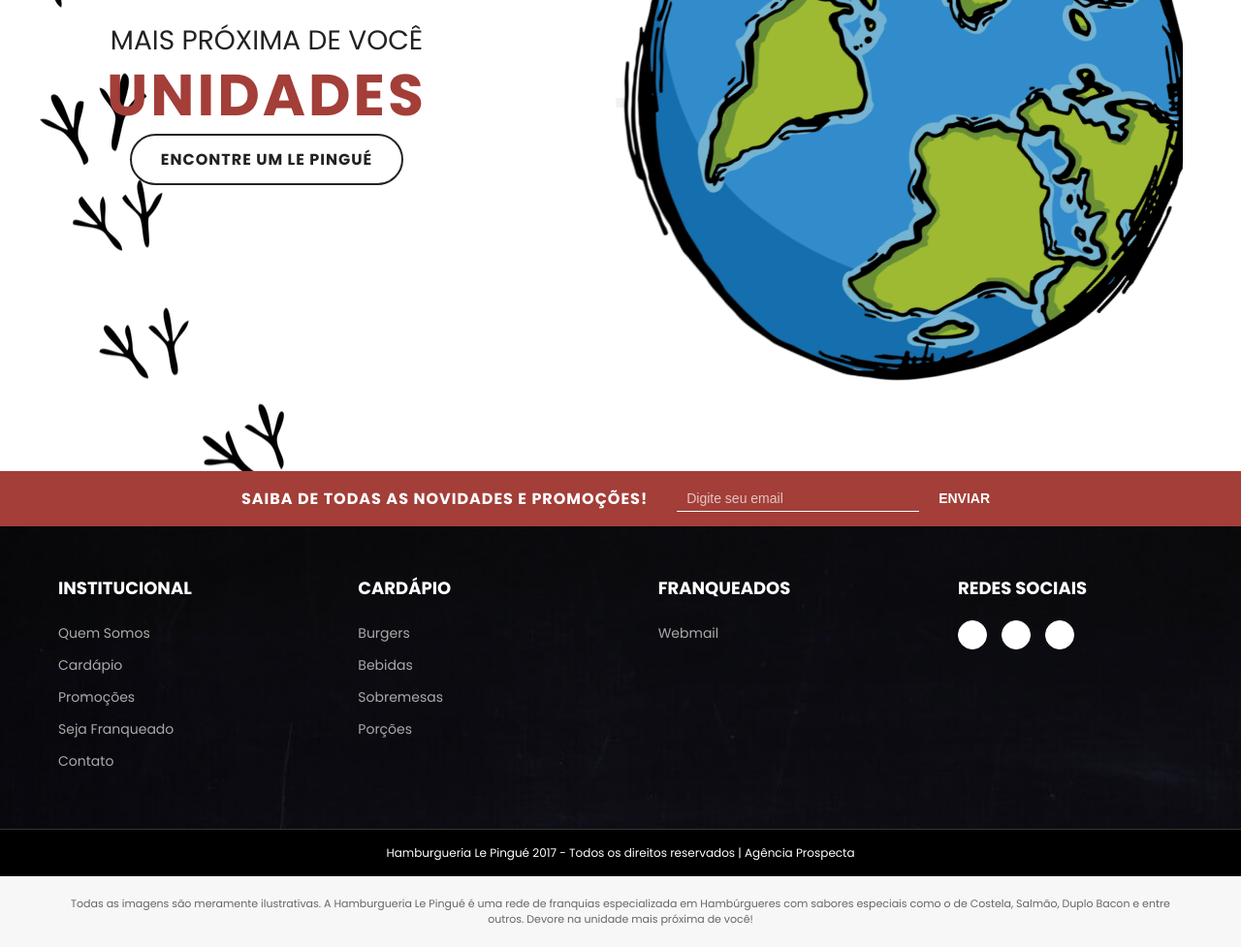
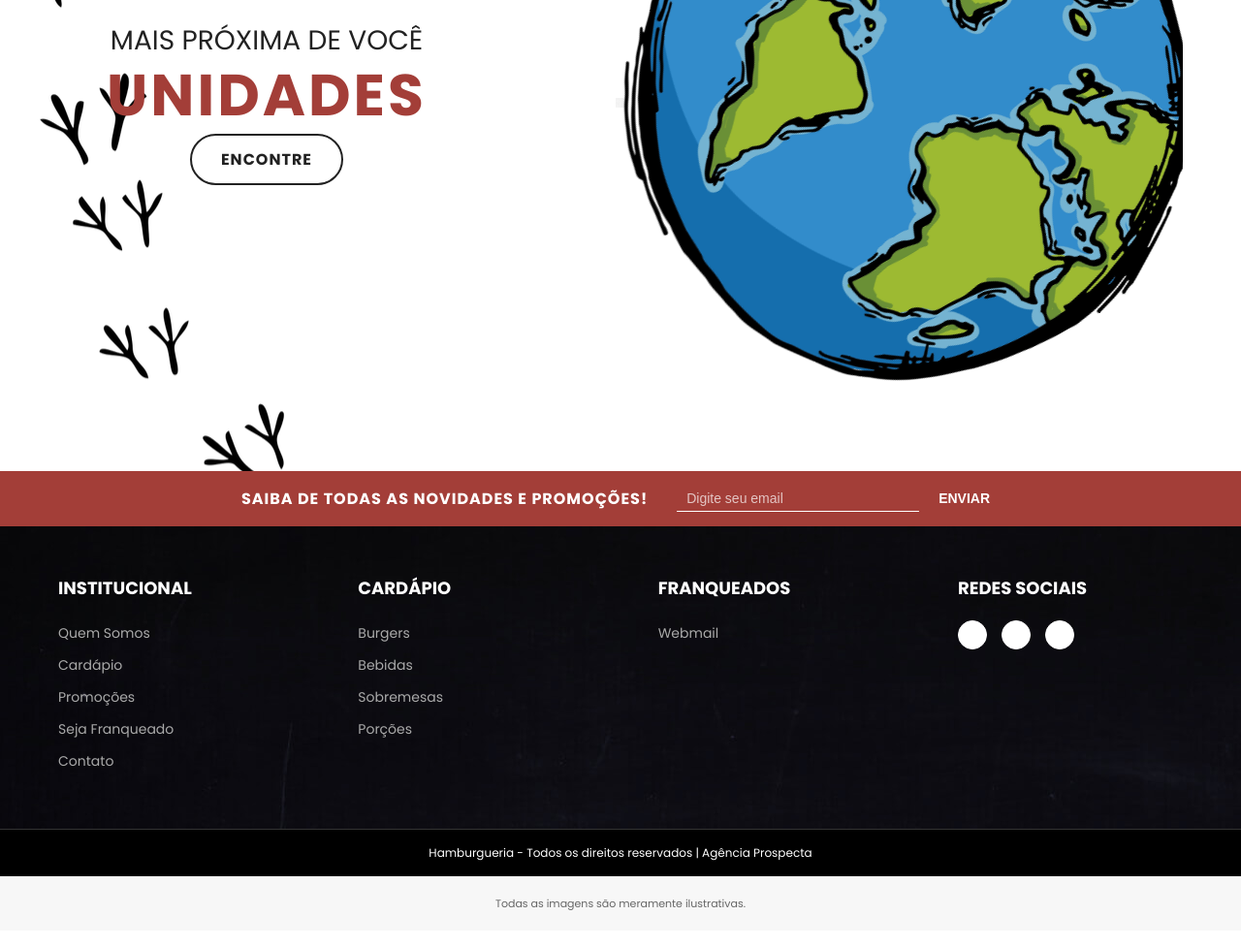
Before and after one commit to O-Marco/Site.Hamburguer, a plain HTML site: page index.html in a window 1280 px wide. Shown: the part 2100-3077 px from the top of the page at 97% size. Drawn offline with Linux system fonts and the light colour scheme; files whose address does not match are found by name.

Commit message:
Att Html

```diff
--- a/index.html
+++ b/index.html
@@ -127,7 +127,7 @@
                 <h1 class="unidades-titulo-destaque">UNIDADES</h1>
 
                 <a href="#mapa" class="btn-principal">
-                    ENCONTRE UM LE PINGUÉ
+                    ENCONTRE
                 </a>
             </div>
 
@@ -195,15 +195,13 @@
 
         <div class="rodape-base">
             <div class="container-base">
-                <p class="direitos">Hamburgueria Le Pingué 2017 - Todos os direitos reservados | Agência Prospecta</p>
+                <p class="direitos">Hamburgueria - Todos os direitos reservados | Agência Prospecta</p>
             </div>
         </div>
 
         <div class="rodape-legal">
             <div class="container-legal">
-                <p>Todas as imagens são meramente ilustrativas. A Hamburgueria Le Pingué é uma rede de franquias
-                    especializada em Hambúrgueres com sabores especiais como o de Costela, Salmão, Duplo Bacon e entre
-                    outros. Devore na unidade mais próxima de você!</p>
+                <p>Todas as imagens são meramente ilustrativas.</p>
             </div>
         </div>
 
```
